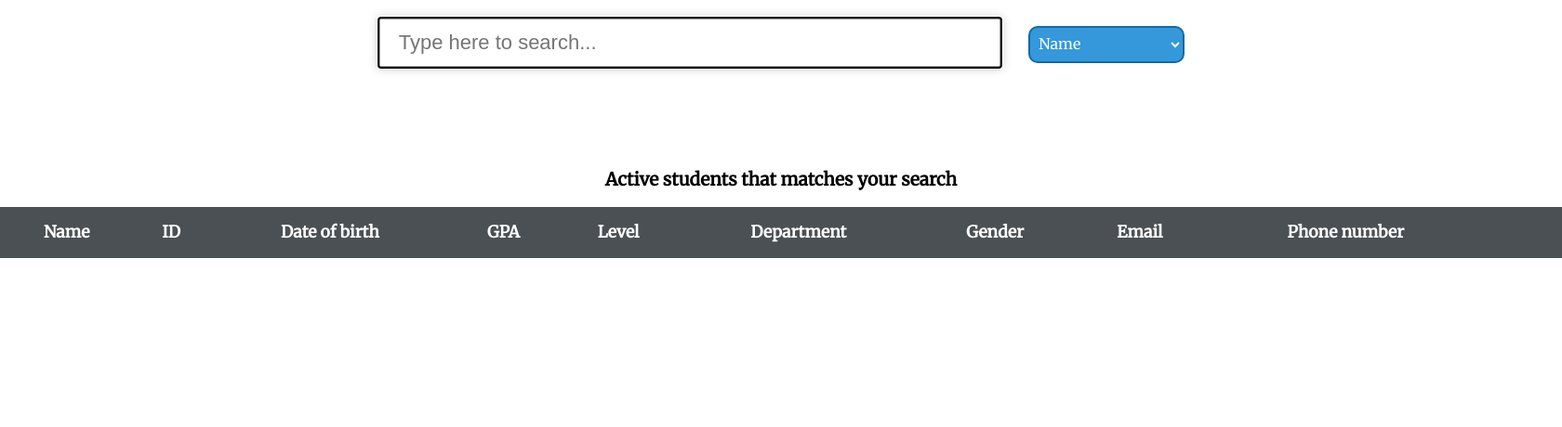
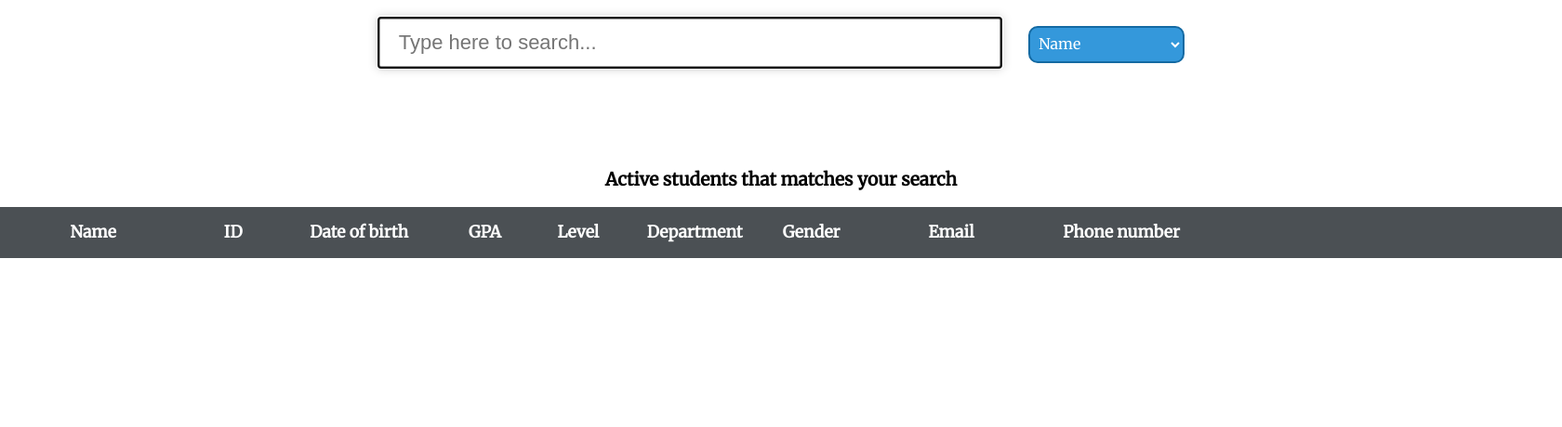
Before and after one commit to Dola1122/student_affairs_django, a Django app: template student_affairs_app/templates/html/search.html in a window 1680 px wide. Shown: the part 210-670 px from the top of the page at 93% size. Run offline with Django 3.2, Linux system fonts and the light colour scheme; the template is opened without the code that fills it, so the values that code supplies are empty; some web fonts are replaced.

Commit message:
- Update button of department in search.js - Change 'Genral' to 'General' in add_student.html & assign_department.html - Min-width for every cell in search table

```diff
--- a/student_affairs_app/static/css/styles.css
+++ b/student_affairs_app/static/css/styles.css
@@ -411,7 +411,7 @@ td {
   width: 100%;
   border-collapse: collapse;
   font-size: 0.9em;
-  min-width: 1400px;
+  min-width: 1500px;
   margin: 50px 0 50px 0;;
 }
 
@@ -419,6 +419,50 @@ td {
   color: white;
   background-color: #4b5054;
   font-width: bold;
+}
+
+#nameCell {
+  min-width: 200px;
+}
+
+#idCell {
+  min-width: 100px;
+}
+
+#DoBCell {
+  min-width: 170px;
+}
+
+#gpaCell {
+  min-width: 100px;
+}
+
+#levelCell {
+  min-width: 100px;
+}
+
+#depCell {
+  min-width: 150px;
+}
+
+#genderCell {
+  min-width: 100px;
+}
+
+#emailCell {
+  min-width: 200px;
+}
+
+#phoneCell {
+  min-width: 165px;
+}
+
+#editCell {
+  min-width: 120px;
+}
+
+#depButtonCell {
+  min-width: 270px;
 }
 
 #searchTableBody {
--- a/student_affairs_app/static/js/assign_department.js
+++ b/student_affairs_app/static/js/assign_department.js
@@ -30,7 +30,7 @@ function assing(e) {
         window.location.href = "student_list.html";
     }
     else {
-        alert("level no enugh")
+        alert("level not enough")
         // window.location.href = "student_list.html";
     }
 
--- a/student_affairs_app/templates/html/add_student.html
+++ b/student_affairs_app/templates/html/add_student.html
@@ -81,7 +81,7 @@
                     <input list="Department" name="dep" id="dep" required>
                     <label for="dep">Department</label>
                     <datalist id="Department">
-                        <option value="Genral">Genral</option>
+                        <option value="General">General</option>
                         <option value="IT">IT</option>
                         <option value="IS">IS</option>
                         <option value="CS">CS</option>
--- a/student_affairs_app/templates/html/assign_department.html
+++ b/student_affairs_app/templates/html/assign_department.html
@@ -57,7 +57,7 @@
           <input list="Department" id="dep" value="{{ student.dep }}" name="dep" required>
           <label for="dep">Department</label>
           <datalist id="Department">
-            <option value="Genral">Genral</option>
+            <option value="General">General</option>
             <option value="IT">IT</option>
             <option value="IS">IS</option>
             <option value="CS">CS</option>
--- a/student_affairs_app/templates/html/search.html
+++ b/student_affairs_app/templates/html/search.html
@@ -67,17 +67,17 @@
             <thead id="searchTableHead">
 {#                <tr style="background-color: #4b5054; color: white; font-width: bold;">#}
                 <tr>
-                    <td>Name</td>
-                    <td>ID</td>
-                    <td>Date of birth</td>
-                    <td>GPA</td>
-                    <td>Level</td>
-                    <td>Department</td>
-                    <td>Gender</td>
-                    <td>Email</td>
-                    <td>Phone number</td>
-                    <td></td>
-                    <td></td>
+                    <td id="nameCell">Name</td>
+                    <td id="idCell">ID</td>
+                    <td id="DoBCell">Date of birth</td>
+                    <td id="gpaCell">GPA</td>
+                    <td id="levelCell">Level</td>
+                    <td id="depCell">Department</td>
+                    <td id="genderCell">Gender</td>
+                    <td id="emailCell">Email</td>
+                    <td id="phoneCell">Phone number</td>
+                    <td id="editCell"></td>
+                    <td id="depButtonCell"></td>
 {#                    <td>Status</td>#}
 
                 </tr>
--- a/student_affairs_app/views.py
+++ b/student_affairs_app/views.py
@@ -244,7 +244,8 @@ def search_ajax(request):
     for student in students:
         response_data.append({
             'name': student.name,
-            'id': student.IDnum,
+            'id': student.id,
+            'IDnum': student.IDnum,
             'birthdate': student.birthDate,
             'gpa': student.gpa,
             'level': student.level,
```
Also changed, not shown: student_affairs_app/static/js/search.js (+69 -12 lines), db.sqlite3.
